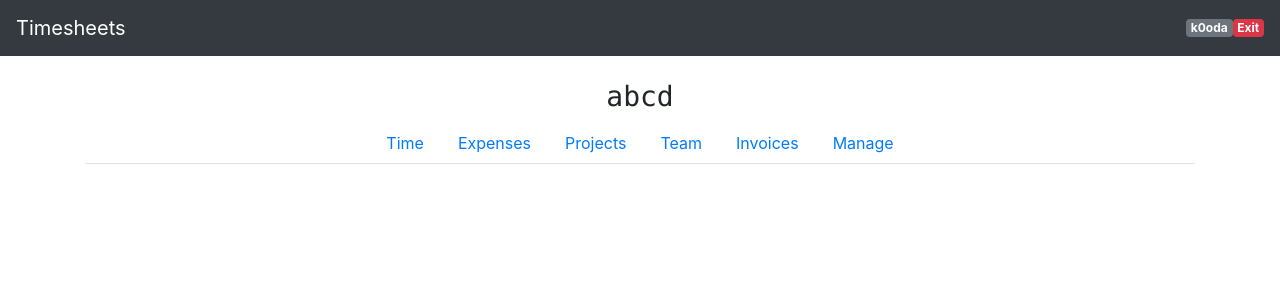
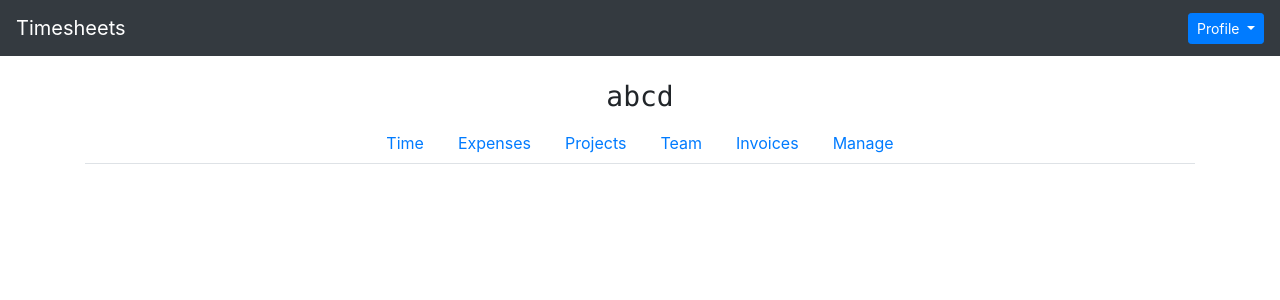
Before and after one commit to k0oda/timesheets, a Django app: page / in a window 1280 px wide. Shown: the top 300 px of the page. Run offline with Django 3.2, Linux system fonts and the light colour scheme; a user stored in the database is signed in; data comes from the database, SQL or seed files in the repository; some libraries are stand-ins or nearby versions.

Commit message:
styling: add dropdown profile menu

```diff
--- a/templates/timesheets/base.html
+++ b/templates/timesheets/base.html
@@ -11,10 +11,22 @@
         <a class="navbar-brand" href="/">Timesheets</a>
         <ul class="nav ml-auto">
             {% if request.user.is_authenticated %}
-                <span class="badge badge-secondary">
-                    {{ request.user }}
-                </span>
-                <a class="badge badge-danger" href="{% url 'exit' %}">Exit</a>
+                <div class="btn-group">
+                    <button class="btn btn-sm btn-primary dropdown-toggle" type="button" id="profileDropdown" data-toggle="dropdown" aria-haspopup="true" aria-expanded="false">
+                        Profile
+                    </button>
+
+                    <div class="dropdown-menu dropdown-menu-right" aria-labelledby="profileDropdown">
+                        <h6 class="dropdown-header text-center">{{ request.user }}</h6>
+                        <div class="dropdown-divider"></div>
+                        <div class="btn-group-vertical w-100">
+                            <a class="btn btn-block btn-outline-dark" href="#">Settings</a>
+                            <a class="btn btn-block btn-outline-dark" href="#">Notifications</a>
+                        </div>
+                        <div class="dropdown-divider"></div>
+                        <a class="btn btn-block btn-outline-danger" href="{% url 'exit' %}">Exit</a>
+                    </div>
+                </div>
             {% else %}
                 <div class="btn-group">
                     <a class="btn btn-primary btn-sm" href="{% url 'register' %}">Sign up</a>
@@ -25,5 +37,11 @@
     </nav>
     {% block content %}
     {% endblock content %}
+
+    <!-- Bootstrap JS scripts -->
+    <script src="https://code.jquery.com/jquery-3.3.1.slim.min.js" integrity="sha384-q8i/X+965DzO0rT7abK41JStQIAqVgRVzpbzo5smXKp4YfRvH+8abtTE1Pi6jizo" crossorigin="anonymous"></script>
+    <script src="https://cdnjs.cloudflare.com/ajax/libs/popper.js/1.14.7/umd/popper.min.js" integrity="sha384-UO2eT0CpHqdSJQ6hJty5KVphtPhzWj9WO1clHTMGa3JDZwrnQq4sF86dIHNDz0W1" crossorigin="anonymous"></script>
+    <script src="https://stackpath.bootstrapcdn.com/bootstrap/4.3.1/js/bootstrap.min.js" integrity="sha384-JjSmVgyd0p3pXB1rRibZUAYoIIy6OrQ6VrjIEaFf/nJGzIxFDsf4x0xIM+B07jRM" crossorigin="anonymous"></script>
+
 </body>
 </html>
```
